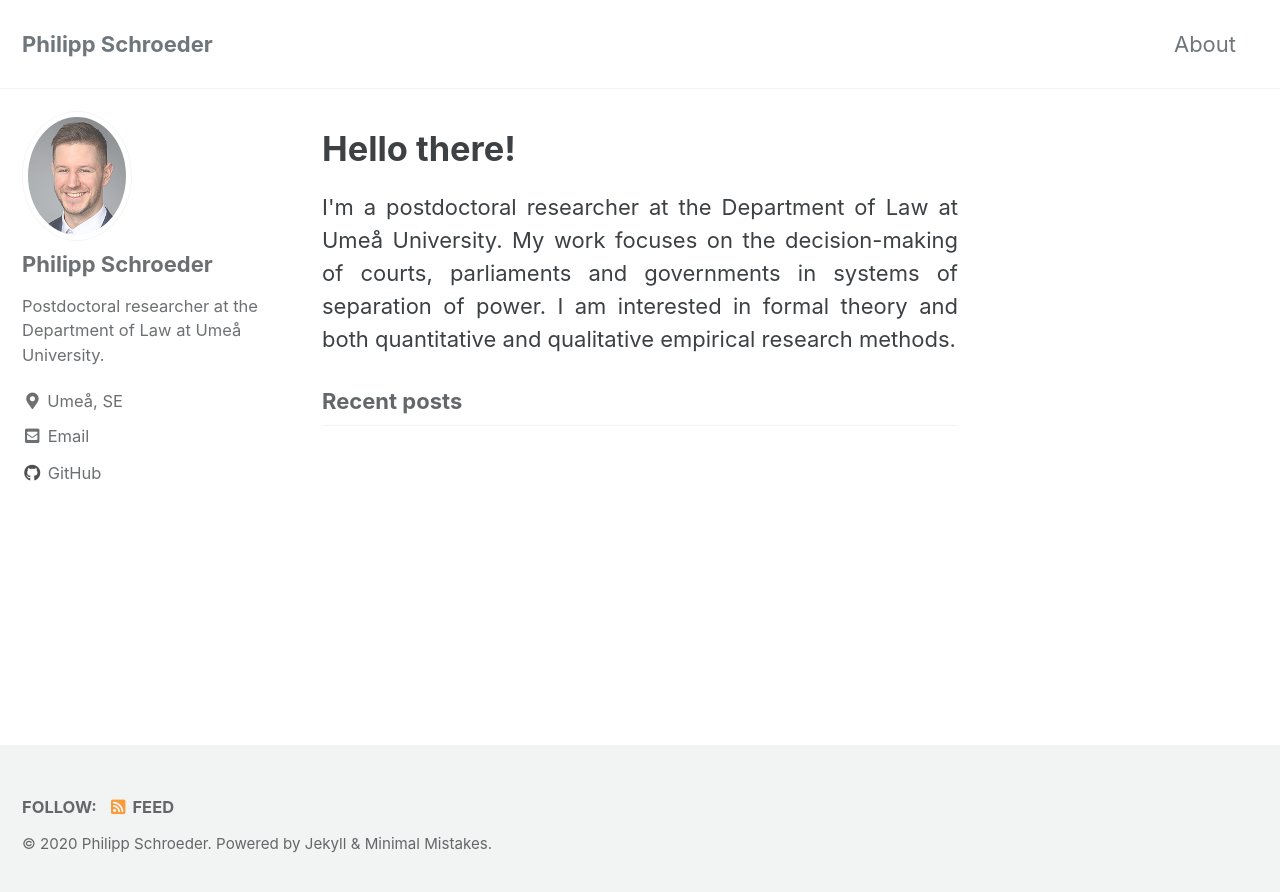
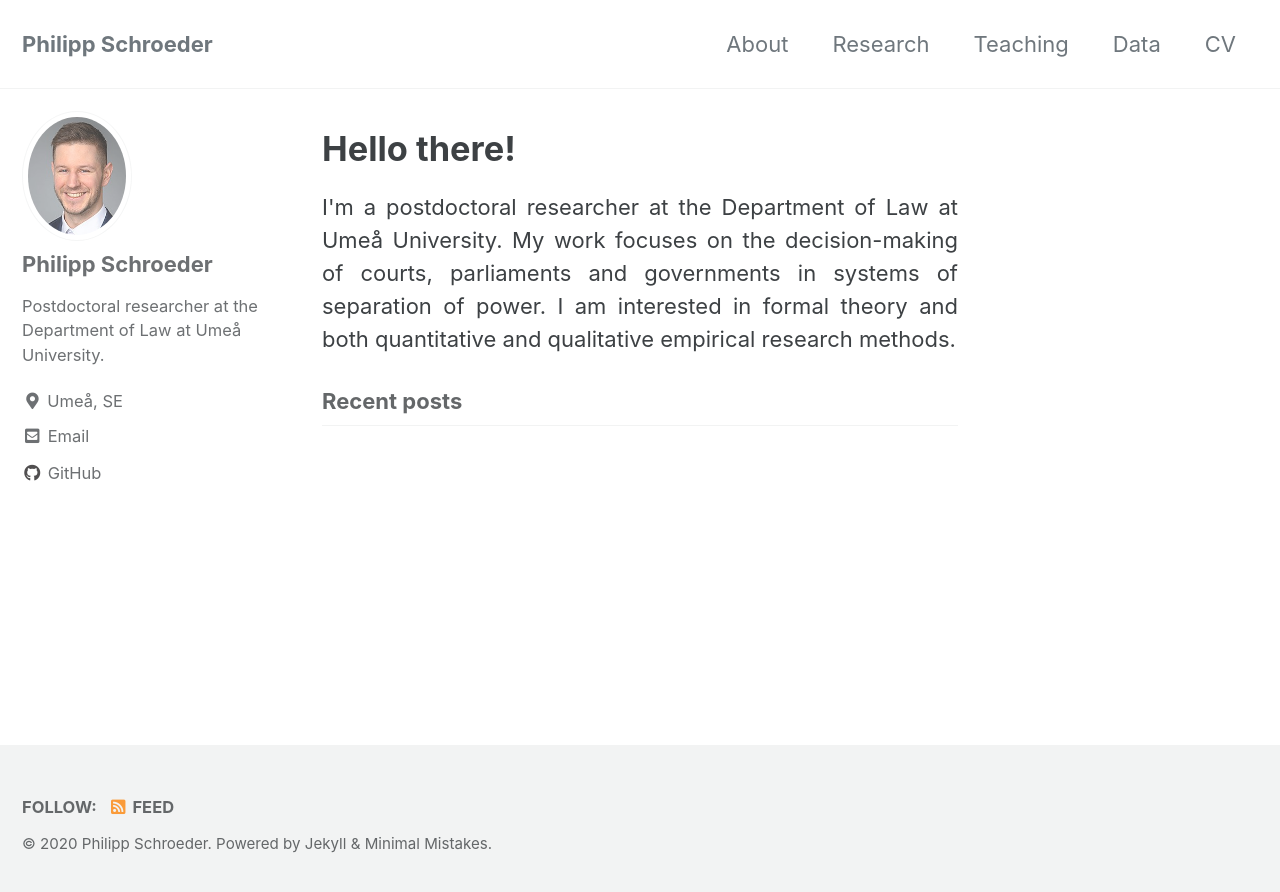
Before and after one commit to phischroeder/phischroeder.github.io, a Jekyll site: the page built from index.html, in a window 1280 px wide. Shown: the top 892 px of the page. Built offline with Jekyll 4.4.1, drawn with Linux system fonts in a browser that asks for light colours; cached includes are drawn as plain includes; the list of posts is cut into pages by our own code.

Commit message:
Update navigation.yml

```diff
--- a/_data/navigation.yml
+++ b/_data/navigation.yml
@@ -2,6 +2,14 @@
 main:
   - title: "About"
     url: /about/
+  - title: "Research"
+    url: /research/
+  - title: "Teaching"
+    url: /teaching/
+  - title: "Data"
+    url: /data/
+  - title: "CV"
+    url: /cv/
   # - title: "About"
   #   url: https://mmistakes.github.io/minimal-mistakes/about/
   # - title: "Sample Posts"
```
